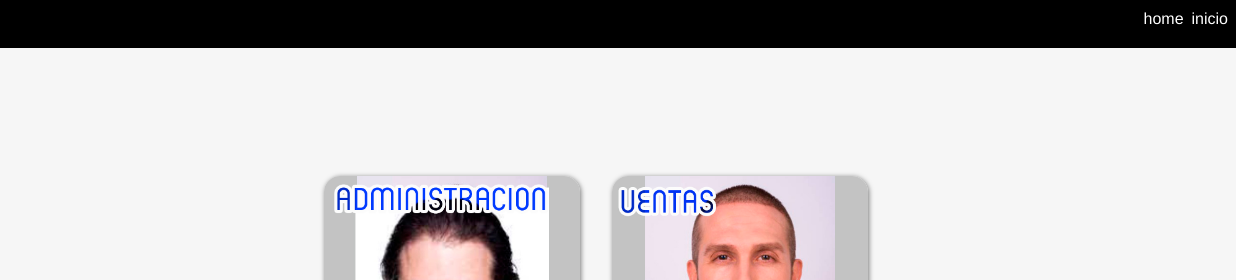
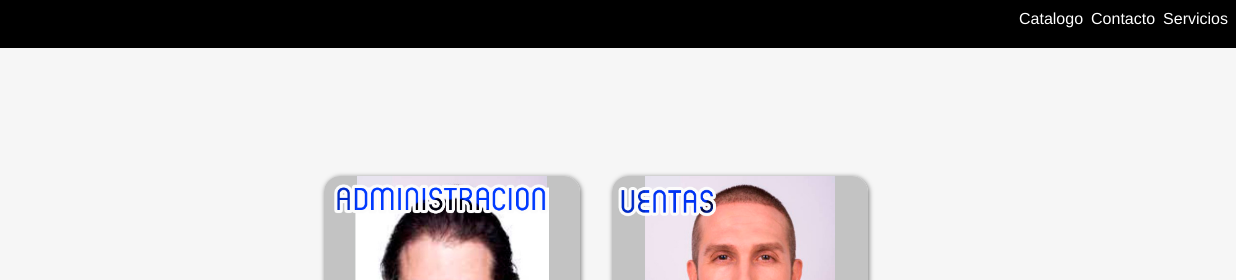
Before and after one commit to davidingles/aux-astro-02, an Astro site: page /servicios in a window 1280 px wide. Shown: the top 280 px of the page, 44-1280 px from the left. Built offline with nearby package versions, Linux system fonts and the light colour scheme; Astro itself is replaced by a stand-in of ours.

Commit message:
haciendo el menuItems

```diff
--- /dev/null
+++ b/src/data/menuItems.ts
@@ -0,0 +1,24 @@
+import { MenuItems } from "../../types/types"
+
+export const menuItems: MenuItems[] = [
+    // {
+    //     nombre: 'home',
+    //     url: ''
+    // },
+    // {
+    //     nombre: 'inicio',
+    //     url: ''
+    // },
+    {
+        nombre: 'Catalogo',
+        url: '/catalogo'
+    },
+    {
+        nombre: 'Contacto',
+        url: '/contacto'
+    },
+    {
+        nombre: 'Servicios',
+        url: '/servicios'
+    }
+]
--- a/src/layouts/LayoutNavbar.astro
+++ b/src/layouts/LayoutNavbar.astro
@@ -1,6 +1,6 @@
 ---
 import Layout from "./Layout.astro";
-
+import { menuItems } from "../data/menuItems";
 const { title } = Astro.props;
 
 ---
@@ -10,12 +10,13 @@ const { title } = Astro.props;
         <nav class="flex bg-black ralative justify-between">
             <a href="/" class="p-2"><img class="w-8" src="/home.svg" alt="icono de home"></a>
             <ul class="text-white p-2 flex gap-2">
-                <li>
-                    home
-                </li>
-                <li>
-                    inicio
-                </li>
+                { menuItems.map( item => (
+                    <li>
+                        <a href={item.url}>
+                            <span>{item.nombre}</span>
+                        </a>
+                    </li>
+                ))}
             </ul>
         </nav>
 
--- a/types/types.ts
+++ b/types/types.ts
@@ -2,3 +2,8 @@ export interface TarjetaType{
     jefe: string;
     telefono: string;
 }
+
+export interface MenuItems {
+    nombre: string;
+    url: string;
+}
```
